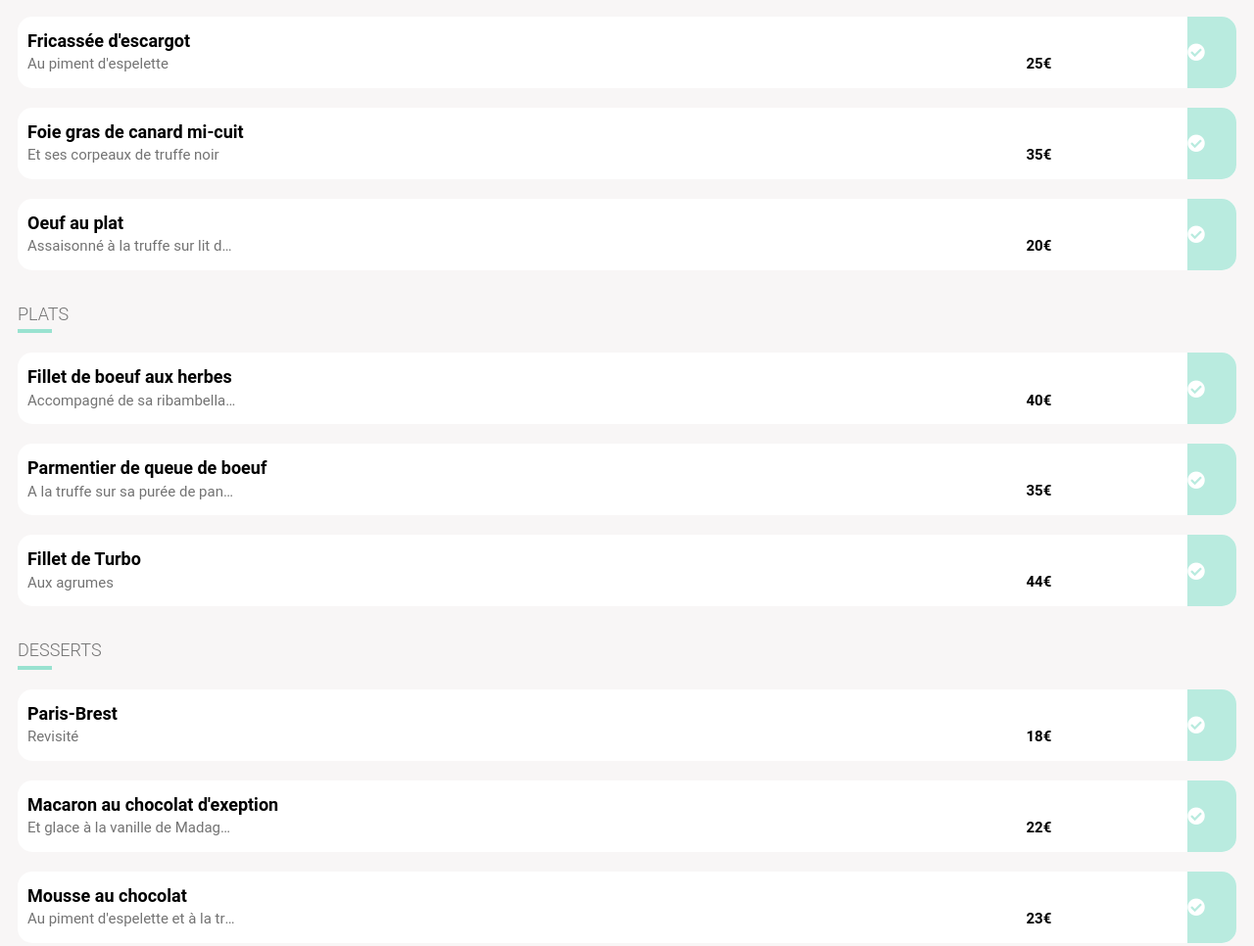
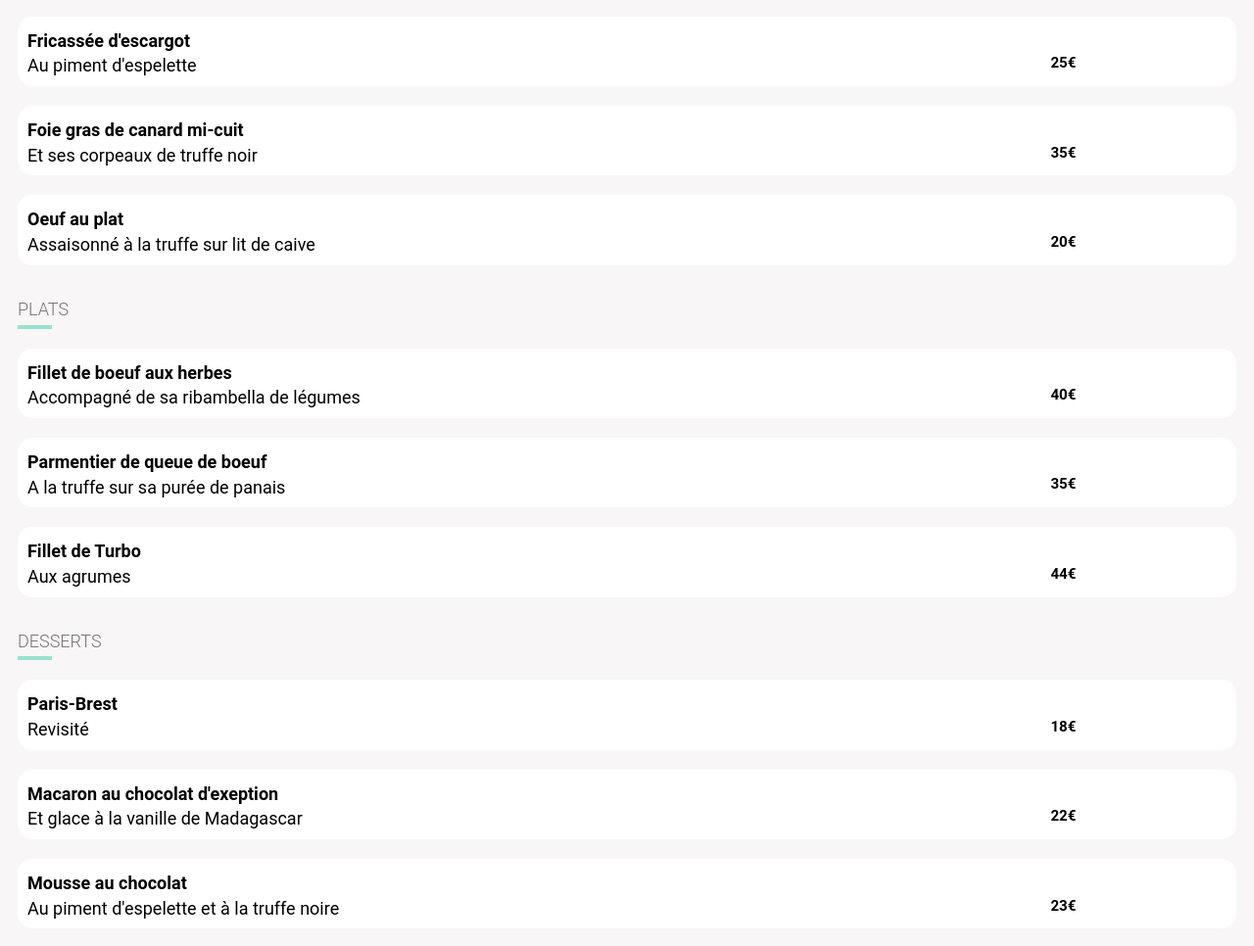
Before and after one commit to sabi2021/P3_FERHI_SABRINA, a website: page public/html/lapaletteDuGout2.html in a window 1280 px wide. Shown: the part 1102-2068 px from the top of the page at 98% size. Drawn offline with Linux system fonts and the light colour scheme; a web font is replaced by a local one.

Commit message:
integration d'un element menue avec les annimation naicessaire
Co-authored-by: Kevin UNFRICHT <unfricht.kevin@hotmail.fr>

```diff
--- a/public/html/lapaletteDuGout2.html
+++ b/public/html/lapaletteDuGout2.html
@@ -52,7 +52,7 @@
                 <article class="card_menu">
                     <div class="card_menu__text">
                         <h2>Fricassée d'escargot </h2>
-                        <h3>Au piment d'espelette</h3>
+                        <span>Au piment d'espelette</span>
                     </div>
 
                     <div class="card_menu__price">25€</div>
@@ -64,7 +64,7 @@
                 <article class="card_menu">
                     <div class="card_menu__text">
                         <h2>Foie gras de canard mi-cuit </h2>
-                        <h3>Et ses corpeaux de truffe noir</h3>
+                        <span>Et ses corpeaux de truffe noir</span>
                     </div>
                     <div class="card_menu__price">35€</div>
                     <div class="card_menu__submit">
@@ -75,7 +75,7 @@
                 <article class="card_menu">
                     <div class="card_menu__text">
                         <h2>Oeuf au plat</h2>
-                        <h3> Assaisonné à la truffe sur lit de caive</h3>
+                        <span> Assaisonné à la truffe sur lit de caive</span>
                     </div>
                     <div class="card_menu__price">20€</div>
                     <div class="card_menu__submit">
@@ -91,7 +91,7 @@
                     <article class="card_menu">
                         <div class="card_menu__text">
                             <h2>Fillet de boeuf aux herbes</h2>
-                            <h3>Accompagné de sa ribambella de légumes</h3>
+                            <span>Accompagné de sa ribambella de légumes</span>
                         </div>
                         <div class="card_menu__price">40€</div>
 
@@ -103,7 +103,7 @@
                     <article class="card_menu">
                         <div class="card_menu__text">
                             <h2>Parmentier de queue de boeuf</h2>
-                            <h3>A la truffe sur sa purée de panais </h3>
+                            <span>A la truffe sur sa purée de panais </span>
                         </div>
                         <div class="card_menu__price">35€</div>
                         <div class="card_menu__submit">
@@ -114,7 +114,7 @@
                     <article class="card_menu">
                         <div class="card_menu__text">
                             <h2>Fillet de Turbo</h2>
-                            <h3>Aux agrumes </h3>
+                            <span>Aux agrumes </span>
                         </div>
                         <div class="card_menu__price">44€</div>
                         <div class="card_menu__submit">
@@ -130,7 +130,7 @@
                     <article class="card_menu">
                          <div class="card_menu__text">
                              <h2>Paris-Brest</h2></h2>
-                             <h3>Revisité</h3>
+                             <span>Revisité</span>
                          </div>
                          <div class="card_menu__price">18€</div>
                          <div class="card_menu__submit">
@@ -141,7 +141,7 @@
                      <article class="card_menu">
                         <div class="card_menu__text">
                             <h2>Macaron au chocolat d'exeption</h2></h2>
-                            <h3>Et glace à la vanille de Madagascar</h3>
+                            <span>Et glace à la vanille de Madagascar</span>
                         </div>
                         <div class="card_menu__price">22€</div>
                         <div class="card_menu__submit">
@@ -152,7 +152,7 @@
                     <article class="card_menu">
                         <div class="card_menu__text">
                             <h2>Mousse au chocolat</h2></h2>
-                            <h3>Au piment d'espelette et à la truffe noire</h3>
+                            <span>Au piment d'espelette et à la truffe noire</span>
                         </div>
                         <div class="card_menu__price">23€</div>
                         <div class="card_menu__submit">
--- a/sass/_laPaletteduGout.scss
+++ b/sass/_laPaletteduGout.scss
@@ -11,7 +11,7 @@
         height: 100%;
         width: 100%;
         object-fit: contain;
-     }
+    }
 }
 
 .menu {
@@ -21,7 +21,6 @@
     padding: 18px;
     background-color: darken($color-bg-main, 1);
     border-radius: 50px 50px 0px 0px;
-    cursor: pointer;
 
     .menu_title {
         font-family: Shrikhand;
@@ -34,7 +33,7 @@
         i {
             margin-top: 5px;
             margin-left: 25px;
-            color:linear-gradient($color-secondary, $color-primary) ;
+            color: linear-gradient($color-secondary, $color-primary);
 
         }
     }
@@ -46,7 +45,7 @@
 
 
         .elementMenuTitre {
-            color:lighten($color-text, 45);
+            color: lighten($color-text, 45);
             border-bottom: 4px solid #99E2D0;
             padding-bottom: 5px;
             width: 35px;
@@ -56,7 +55,6 @@
         }
 
         .card_menu {
-
             display: flex;
             justify-content: space-between;
             background-color: $color-light;
@@ -64,33 +62,22 @@
             margin-top: 20px;
             overflow: hidden;
 
-            & h3 {
-                color:lighten($color-text, 45);
-                font-size:15px;
-                width: 215px;
-                white-space: nowrap;
-                text-overflow: ellipsis;
-                overflow: hidden;
-                box-sizing: border-box;
-                margin-top: 0px;
-                margin-bottom: 5px;
-            }
-
-            & h2{
+            & h2 {
                 margin-top: 5px;
                 margin-bottom: 5px;
             }
 
-            .card_menu__text{
-
+            .card_menu__text {
                 white-space: nowrap;
+                text-overflow: ellipsis;
+                overflow: hidden;
                 overflow: hidden;
                 width: 70%;
                 align-self: center;
                 margin: 10px;
             }
 
-            .card_menu__price{
+            .card_menu__price {
                 display: flex;
                 align-items: center;
                 justify-content: center;
@@ -103,13 +90,13 @@
             .card_menu__submit {
                 display: flex;
                 align-items: center;
+                justify-content: center;
                 background-color: lighten($color-accent, 8);
-                border-top-right-radius: 10px;
-                border-bottom-right-radius: 10px;
-                transition-timing-function: ease-in;
-                transition: width 2s;
-                width: 50px;
+                transition: all .5s ease;
+                width: 60px;
+                margin-right: -60px;
                 position: relative;
+                cursor: pointer;
 
                 .fa-check-circle {
                     color: $color-light;
@@ -117,31 +104,8 @@
             }
 
             &:hover {
-                & .card_menu__text{
-                    white-space: nowrap;
-                    text-overflow: ellipsis;
-                    overflow: hidden;
-                    box-sizing: border-box;
-                    width: 60%;
-
-                    & h2 {
-                        white-space: nowrap;
-                        text-overflow: ellipsis;
-                        overflow: hidden;
-                        box-sizing: border-box;
-                    }
-                    & h3{
-                        white-space: nowrap;
-                        text-overflow: ellipsis;
-                        overflow: hidden;
-                        box-sizing: border-box;
-                    }
-
-                    & .card_menu__submit{
-                       width: 10px;
-
-                    }
-
+                .card_menu__submit {
+                    margin-right: 0px;
                 }
             }
         }
```
Also changed, not shown: public/css/style.css, 1 other file.
